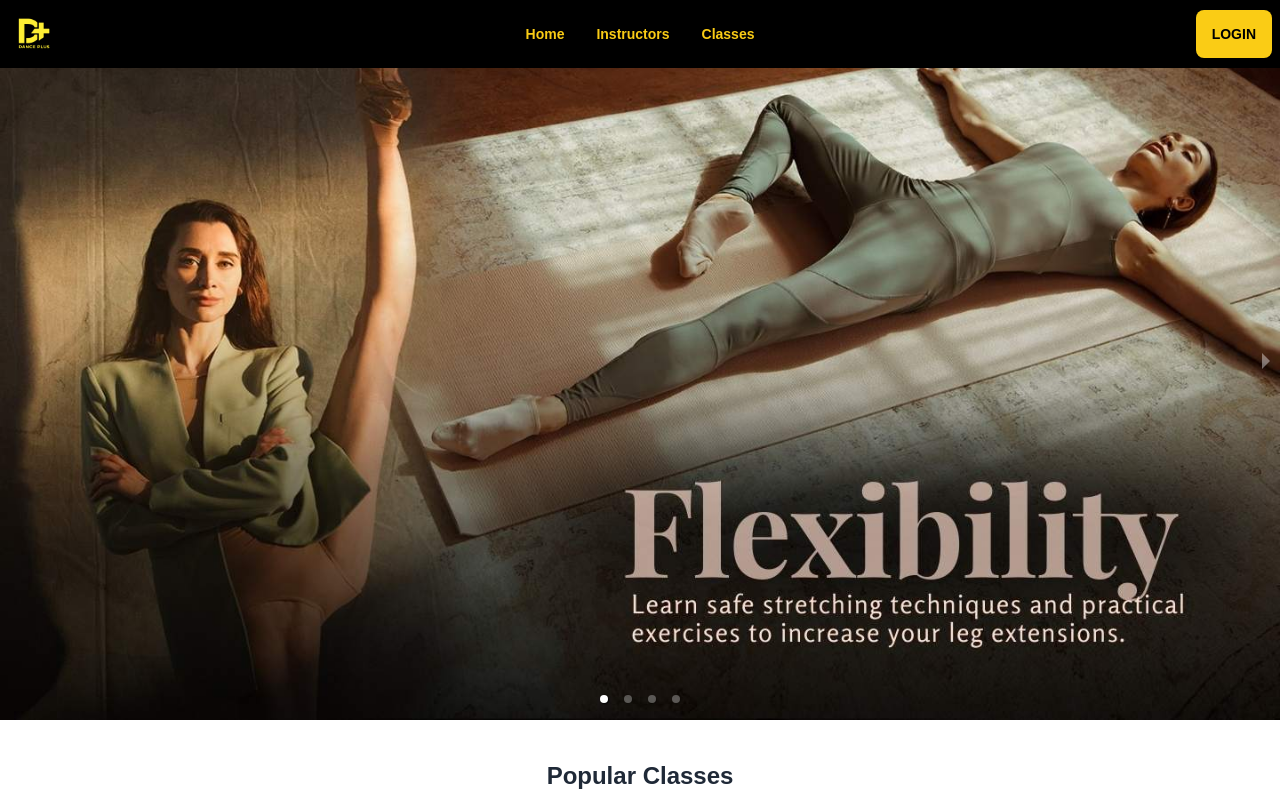
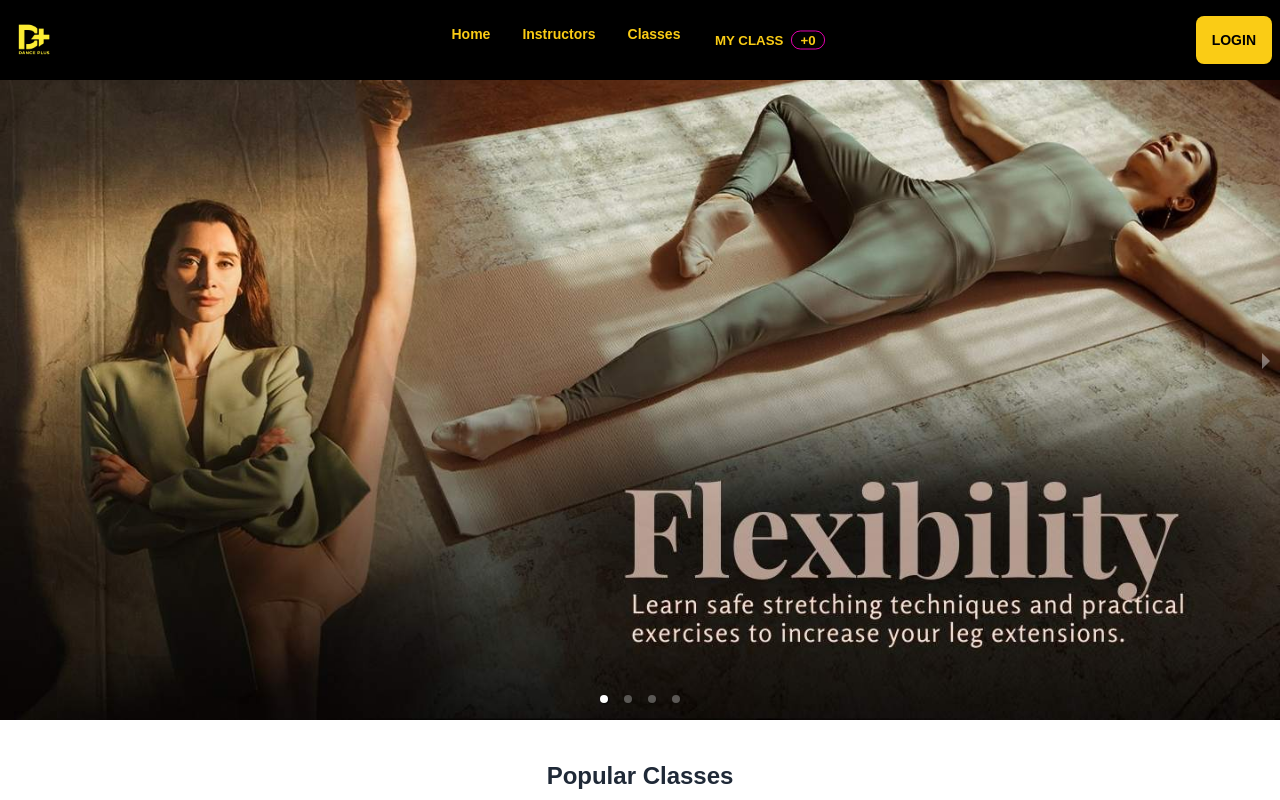
Before and after one commit to arifremal/Dance-Plus-Client, a React (Vite) app: page / in a window 1280 px wide. Shown: the top 800 px of the page. Built offline with nearby package versions, Linux system fonts and the light colour scheme; no server answers.

Commit message:
firebase installed for autentication

```diff
--- a/package.json
+++ b/package.json
@@ -17,6 +17,7 @@
     "react": "^18.2.0",
     "react-dom": "^18.2.0",
     "react-hook-form": "^7.44.3",
+    "react-icons": "^4.9.0",
     "react-responsive-carousel": "^3.2.23",
     "react-router-dom": "^6.12.0",
     "sort-by": "^1.2.0",
--- a/src/Components/ClassesCard.jsx
+++ b/src/Components/ClassesCard.jsx
@@ -1,6 +1,11 @@
 import React from "react";
 
 const ClassesCard = ({ item }) => {
+  const handleAddtoCart =item =>{
+    console.log(item);
+
+  }
+
   const { image, name, InsturorName, email, price, seats } = item;
   return (
     <div className="pt-20">
@@ -21,7 +26,7 @@ const ClassesCard = ({ item }) => {
 
           </div>
           <div className="card-actions">
-            <button className="btn  bg-yellow-400 text-black ">Enroll Now</button>
+            <button onClick={()=>handleAddtoCart(item)} className="btn  bg-yellow-400 text-black ">Enroll Now</button>
           </div>
         </div>
       </div>
--- a/src/NavBar/Navbar.jsx
+++ b/src/NavBar/Navbar.jsx
@@ -1,6 +1,7 @@
 import { useContext } from "react";
 import { Link } from "react-router-dom";
 import { AuthContext } from "../Authproviders/AuthProvider";
+import { FaBeer, } from 'react-icons/fa';
 
 const Navbar = () => {
   const {user,logout} = useContext(AuthContext)
@@ -16,6 +17,12 @@ const Navbar = () => {
       <li><Link to={"/"}>Home </Link></li>
       <li><Link to={"/instructor"}>Instructors </Link></li>
       <li><Link to={"/classes"}>Classes </Link></li>
+<Link to={'/'}>
+<button className="btn bg-black text-white border-none hover:bg-black">
+<p className="text-yellow-400">My Class</p>
+  <div className="badge bg-black text-yellow-400 badge-secondary">+0</div>
+</button>
+</Link>
 
 
     </>
```
Also changed, not shown: 1 other file (tests, documents, lock files or other folders).
